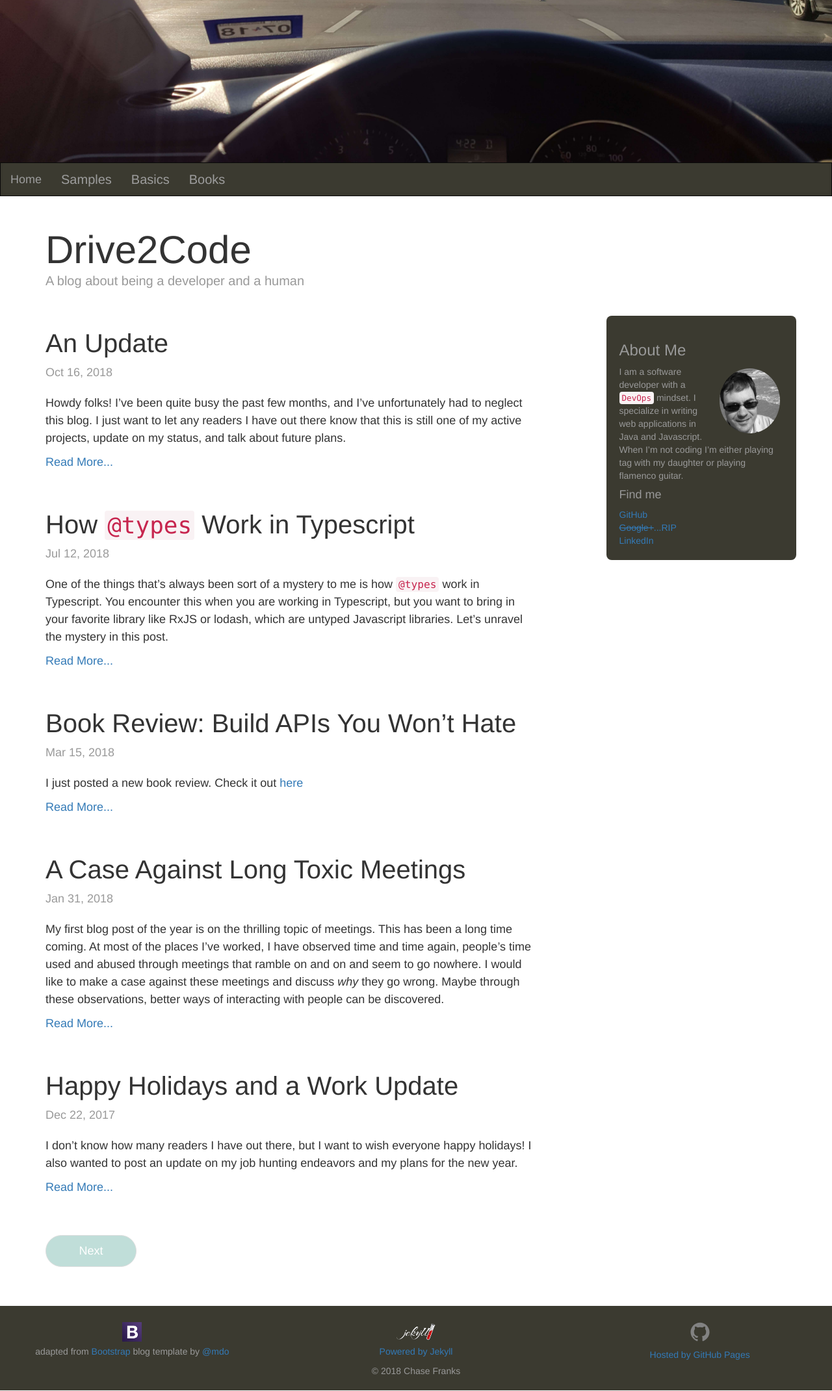
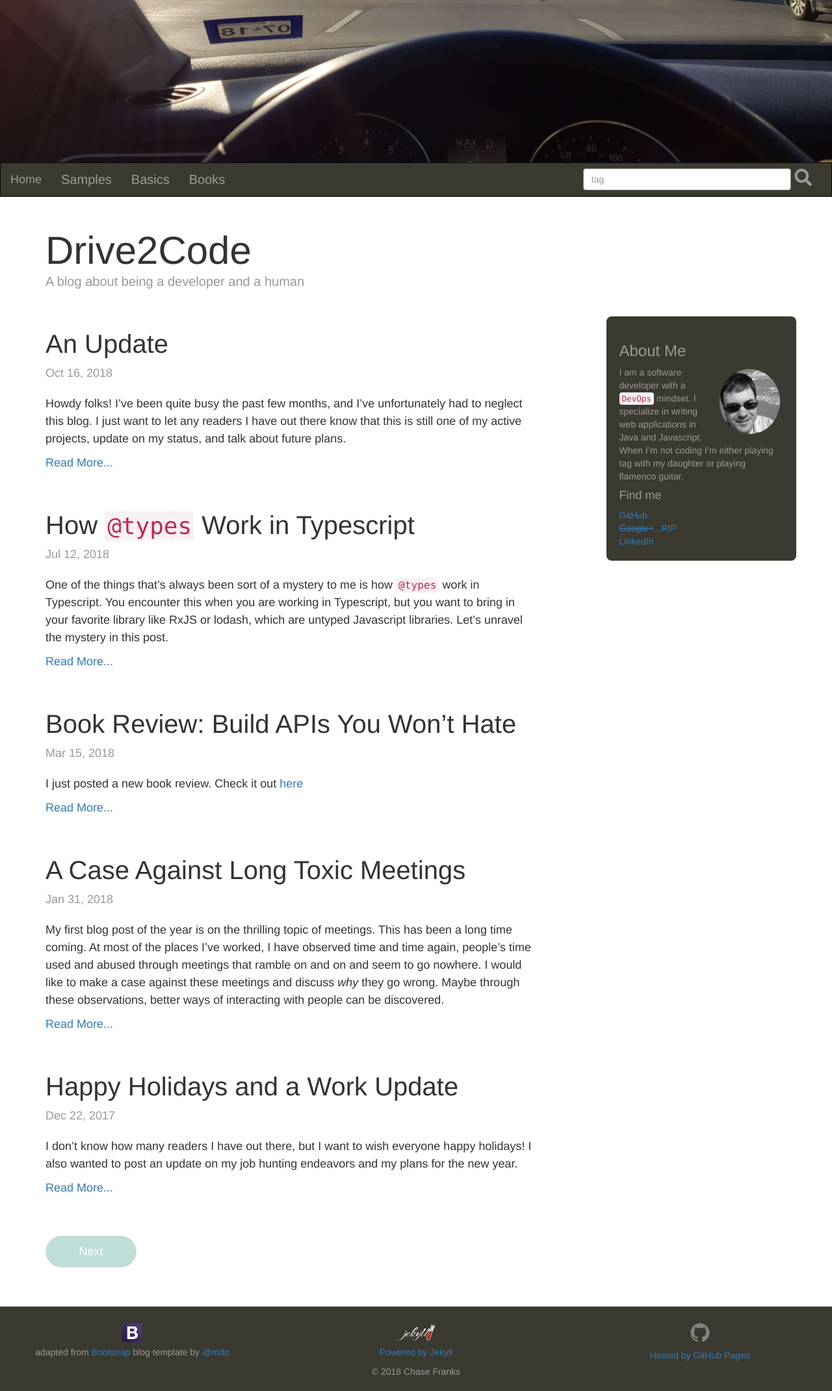
Before and after one commit to chasefranks/chasefranks.github.io, a Jekyll site: the page built from index.html, in a window 1280 px wide. Shown: the whole page at 65% size. Built offline with Jekyll 4.4.1, drawn with Linux system fonts in a browser that asks for light colours; nearby versions of some CDN libraries; the list of posts is cut into pages by our own code.

Commit message:
implement search with bootstrap typeahead matching is done on name only for this commit, search by tag is todo

```diff
--- a/_includes/head.html
+++ b/_includes/head.html
@@ -11,6 +11,7 @@
 
   <link rel="canonical" href="{{ page.url | replace:'index.html','' | prepend: site.baseurl | prepend: site.url }}">
   <link rel="alternate" type="application/rss+xml" title="{{ site.title }}" href="{{ "/feed.xml" | prepend: site.baseurl | prepend: site.url }}">
+  <link rel="stylesheet" href="https://use.fontawesome.com/releases/v5.4.1/css/all.css" integrity="sha384-5sAR7xN1Nv6T6+dT2mhtzEpVJvfS3NScPQTrOxhwjIuvcA67KV2R5Jz6kr4abQsz" crossorigin="anonymous">
 
   <!-- jQuery (necessary for Bootstrap's JavaScript plugins) -->
   <script src="https://ajax.googleapis.com/ajax/libs/jquery/1.12.4/jquery.min.js"></script>
@@ -18,7 +19,9 @@
   <!-- Latest compiled and minified JavaScript -->
   <script src="https://maxcdn.bootstrapcdn.com/bootstrap/3.3.7/js/bootstrap.min.js" integrity="sha384-Tc5IQib027qvyjSMfHjOMaLkfuWVxZxUPnCJA7l2mCWNIpG9mGCD8wGNIcPD7Txa" crossorigin="anonymous"></script>
 
-  <!-- MathJax -->
+  <script src="/bootstrap-typeahead.min.js"></script>
+
+  <!-- MathJax TODO this is deprecated-->
   <script type="text/javascript"
     src="https://cdn.mathjax.org/mathjax/latest/MathJax.js?config=TeX-AMS-MML_HTMLorMML">
   </script>
--- a/_includes/header.html
+++ b/_includes/header.html
@@ -21,6 +21,12 @@
                 <li><a href="/basics">Basics</a></li>
                 <li><a href="/books">Books</a></li>
             </ul>
+            <form class="navbar-form navbar-right">
+                <div class="form-group">
+                    <input type="text" class="form-control typeahead" data-provide="typeahead" id="navbar-search-input" placeholder="tag">
+                    <label for="navbar-search-input"><span class="fas fa-search fa-lg" id="navbar-search-icon"></span></label>
+                </div>
+            </form>
         </div>
 
     </div>
--- a/_sass/_styles.scss
+++ b/_sass/_styles.scss
@@ -53,6 +53,15 @@ body {
   top: 0;
   width: 100%;
   opacity: 0.8;
+}
+
+#navbar-search-input {
+    border: solid 1px grey;
+    width: 320px;
+}
+
+#navbar-search-icon {
+    color: #999999;
 }
 
 #header-img {
--- a/search.json
+++ b/search.json
@@ -4,7 +4,7 @@ layout: null
 [
   {% for post in site.posts %}
     {
-      "title"    : "{{ post.title | escape }}",
+      "name"    : "{{ post.title | escape }}",
       "category" : "{{ post.category }}",
       "tags"     : {{ post.tags | jsonify }},
       "url"      : "{{ site.baseurl }}{{ post.url }}",
```
Also changed, not shown: _layouts/default.html (+18 -0 lines), bootstrap-typeahead.min.js (added). Lines whose indentation alone changed are shown as unchanged.
